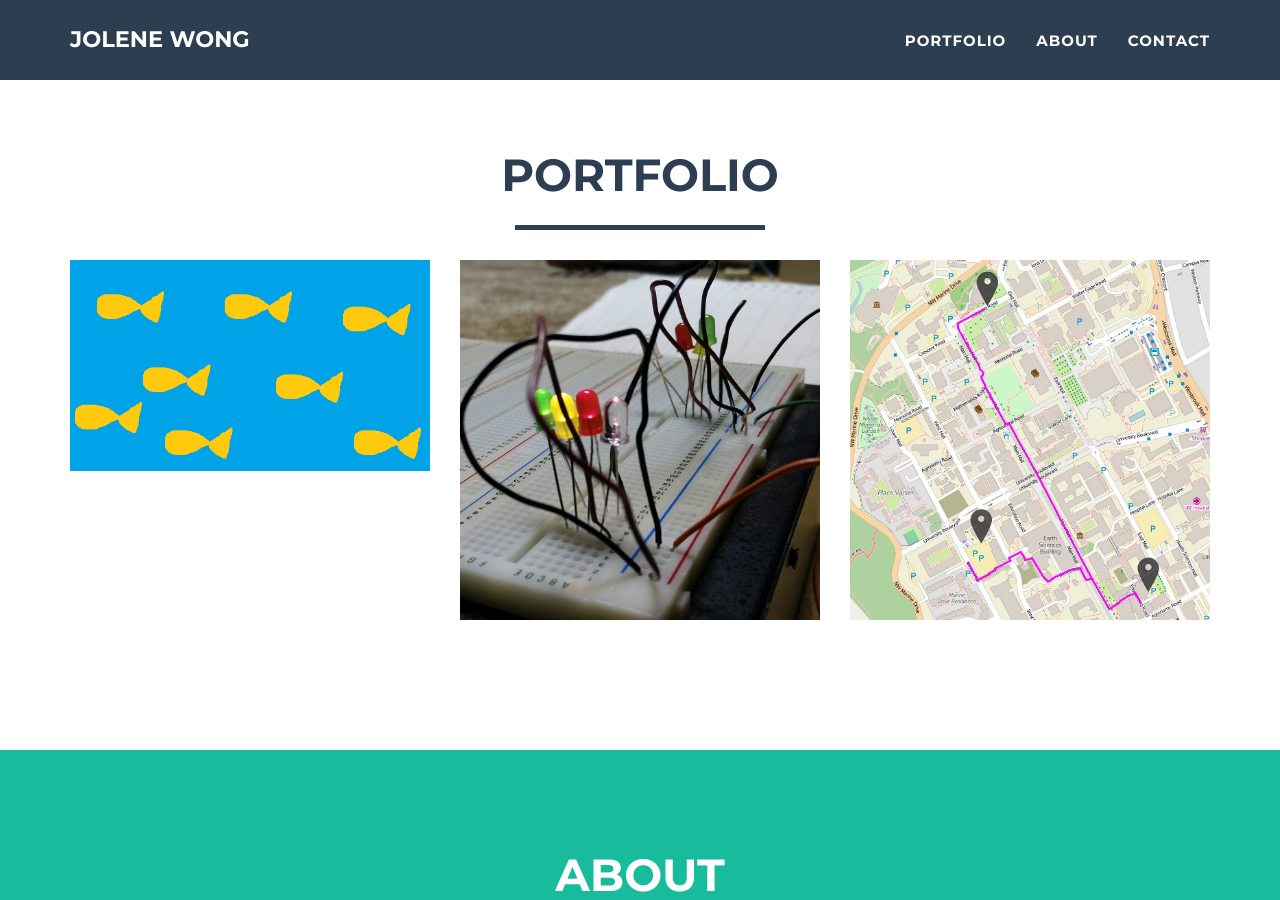
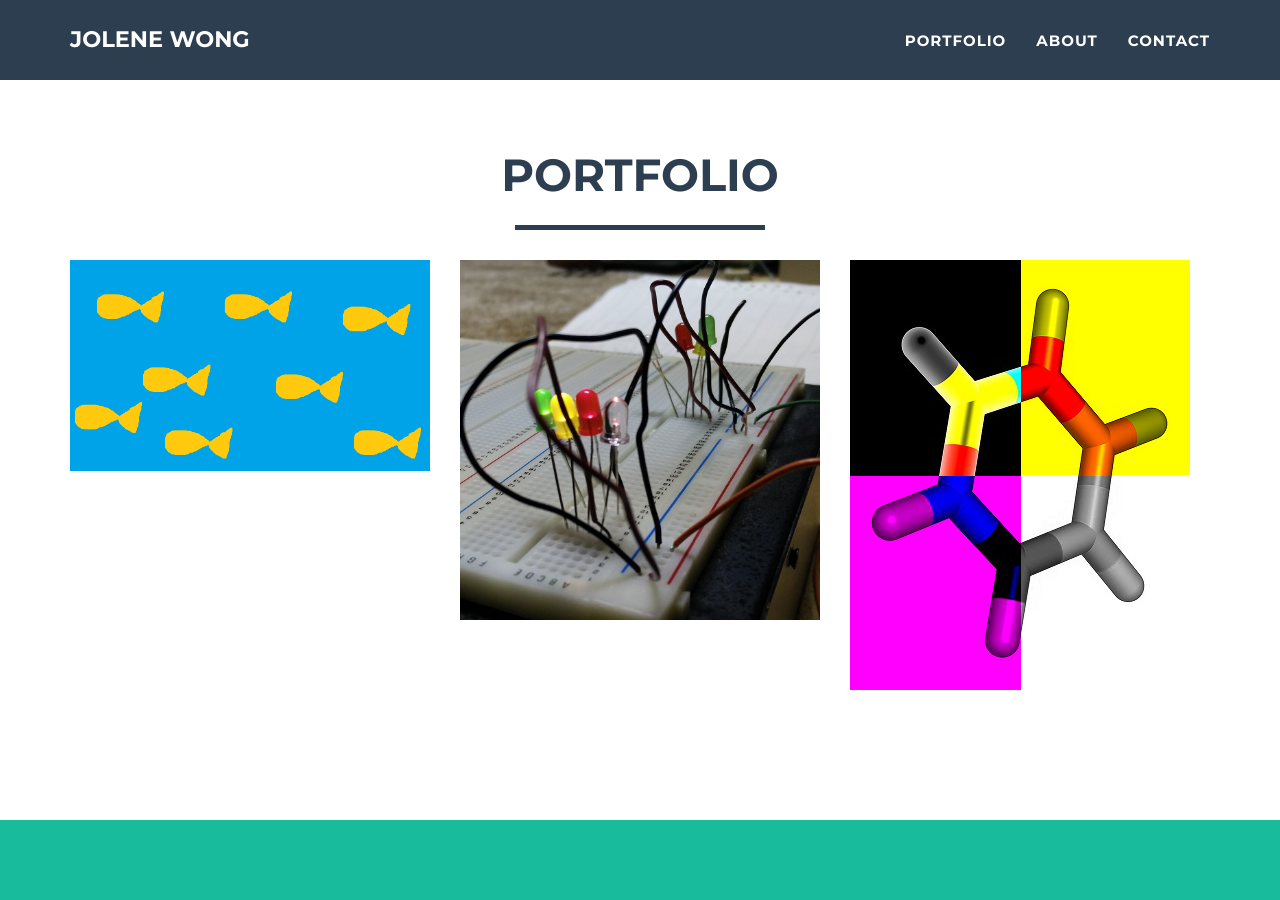
Before and after one commit to milktea02/milktea02.github.io, a Jekyll site: the page built from index.html, in a window 1280 px wide and 900 px high, scrolled down 725 px. Built offline with Jekyll 4.4.1, drawn with Linux system fonts in a browser that asks for light colours.

Commit message:
image for 4th proj

```diff
--- a/_posts/2014-04-01-collage.markdown
+++ b/_posts/2014-04-01-collage.markdown
@@ -2,7 +2,7 @@
 layout: default
 modal-id: 1
 date: 2014-04-01
-img: meetup.jpg
+img: collage.png
 alt: image-alt
 project-date: April 2014
 client: School Project
```
